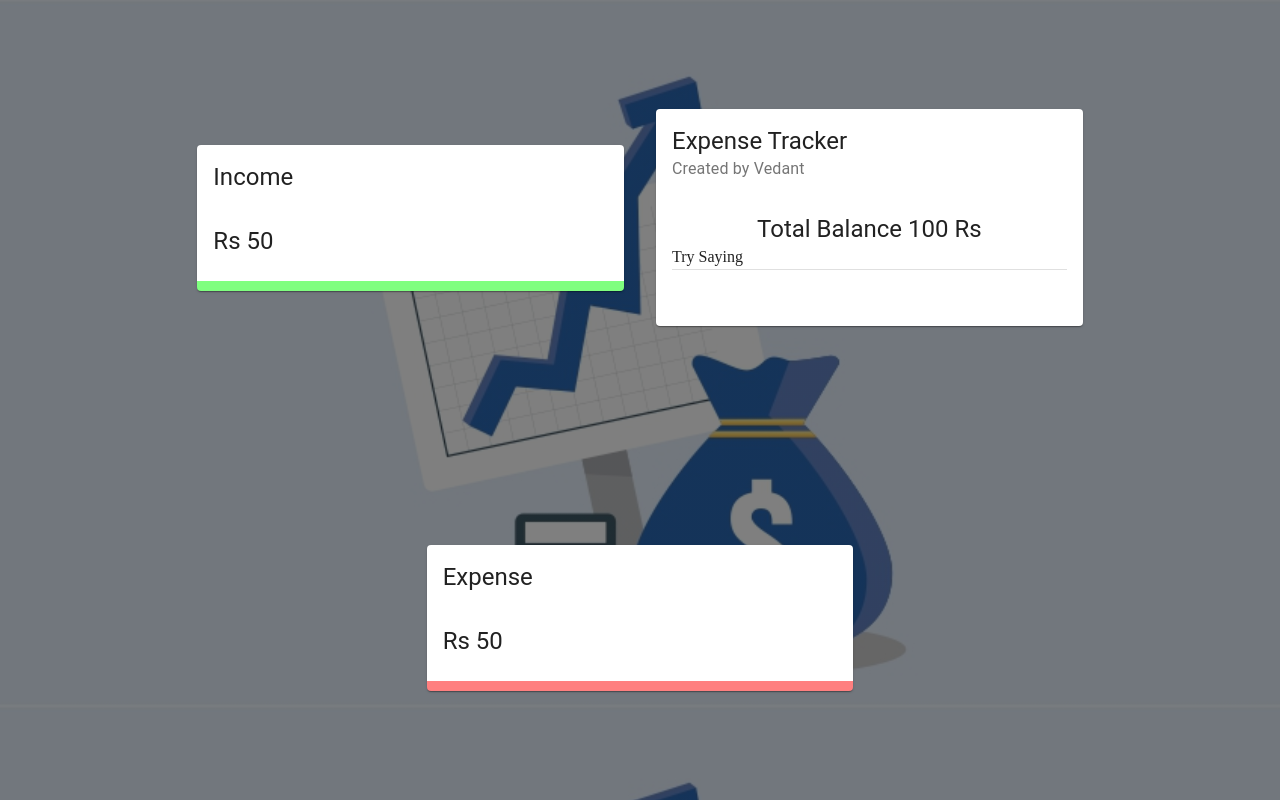
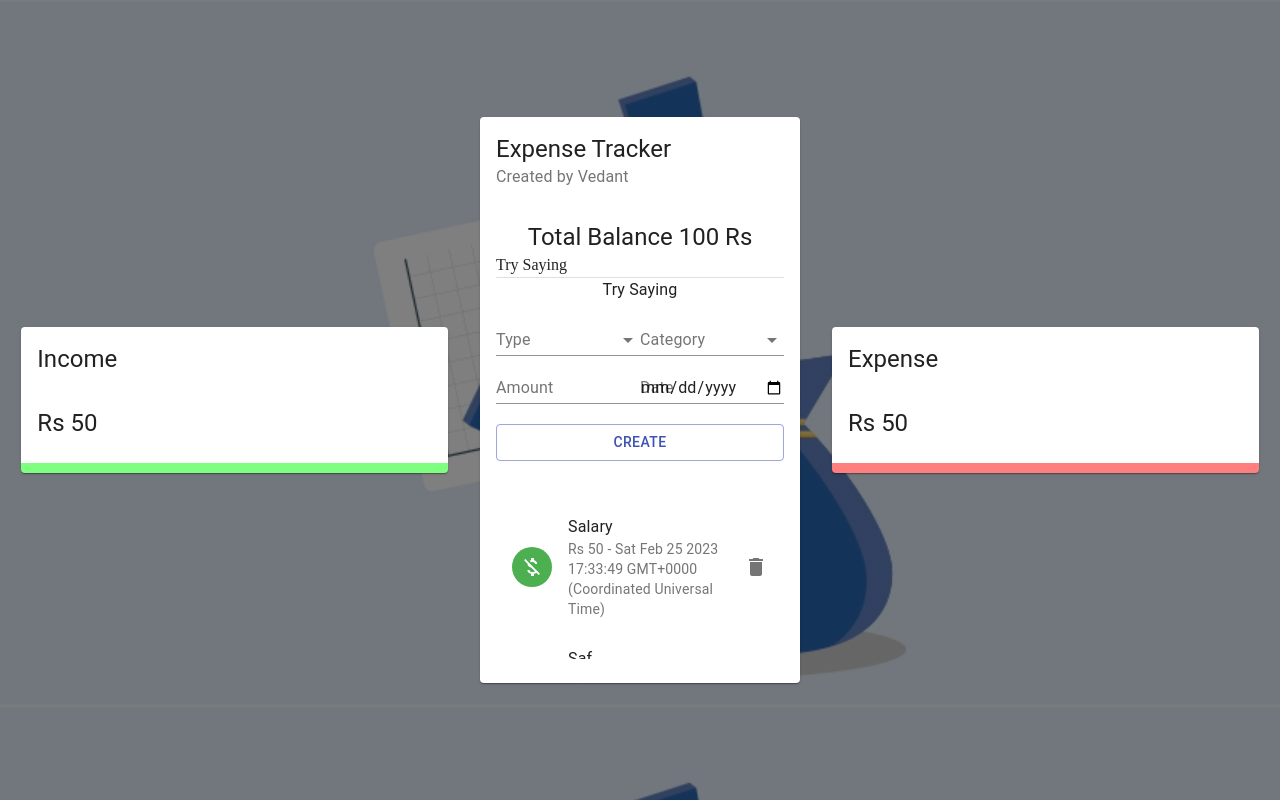
Before and after one commit to vedant-kulk/Expense_tracker, a React (Create React App) app: page / in a window 1280 px wide. Built offline with nearby package versions, Linux system fonts and the light colour scheme.

Commit message:
Added Form  Component

```diff
--- a/src/App.js
+++ b/src/App.js
@@ -10,7 +10,7 @@
       <Grid item xs={12} sm={4}>
           <Details title="Income"/>
       </Grid>
-      <Grid item xs={12} sm={4}>
+      <Grid item xs={12} sm={3}>
           <Main/>
       </Grid>
       <Grid item xs={12} sm={4}>
--- /dev/null
+++ b/src/components/Main/Form/Form.jsx
@@ -0,0 +1,42 @@
+import React from 'react'
+import { TextField,Typography,Grid,Button,FormControl,InputLabel,Select,MenuItem } from '@material-ui/core';
+import UseStyle from './style';
+const Form = () => {
+    const classes=UseStyle();
+  return (
+    <Grid container spacint={2} >
+        <Grid item xs={12}>
+            <Typography align="center" varint="subtitle2" gutterBottom>
+                Try Saying
+            </Typography>
+        </Grid>
+        <Grid item xs={6}>
+            <FormControl fullWidth>
+                <InputLabel>Type</InputLabel>
+                <Select>
+                    <MenuItem value="Income">Income</MenuItem>
+                    <MenuItem value="Expense">Expense</MenuItem>
+                </Select>
+            </FormControl>
+        </Grid>
+        <Grid item xs={6}>
+            <FormControl fullWidth>
+                <InputLabel>Category</InputLabel>
+                <Select>
+                    <MenuItem value="Business">Business</MenuItem>
+                    <MenuItem value="Salary">Salary</MenuItem>
+                </Select>
+            </FormControl>
+        </Grid>
+        <Grid item xs={6}>
+            <TextField type="number" label="Amount" fullWidth/>
+        </Grid>
+        <Grid item xs={6}>
+            <TextField type="date" label="Date" fullWidth/>
+        </Grid>
+        <Button className={classes.button} variant="outlined" color="primary" fullWidth>Create</Button>
+    </Grid>
+  )
+}
+
+export default Form
--- /dev/null
+++ b/src/components/Main/Form/style.js
@@ -0,0 +1,12 @@
+import { makeStyles } from '@material-ui/core/styles';
+
+export default makeStyles(() => ({
+  radioGroup: {
+    display: 'flex',
+    justifyContent: 'center',
+    marginBottom: '-10px',
+  },
+  button: {
+    marginTop: '20px',
+  },
+}));
--- /dev/null
+++ b/src/components/Main/List/List.jsx
@@ -0,0 +1,36 @@
+import React from 'react';
+import {List as MUIList,ListItem,ListItemAvatar,ListItemText,Avatar,ListItemSecondaryAction,IconButton,Slide} from '@material-ui/core';
+import {Delete,MoneyOff} from '@material-ui/icons';
+import UseStyle from './style';
+const List = () => {
+    const classes=UseStyle();
+    const transactions=[
+        {id:1,type:"Income",category:"Salary",amount:50,date:new Date()},
+        {id:1,type:"Income",category:"Saf",amount:50,date:new Date()},
+        {id:1,type:"Income",category:"S",amount:50,date:new Date()}
+    ];
+  return (
+    <MUIList dense={false} className={classes.list}>
+        {transactions.map((transaction)=>(
+            <Slide direction='down' in mountOnEnter unmountOnExit key={transaction.id}>
+                <ListItem>
+                    <ListItemAvatar>
+                        <Avatar className={transaction.type==="Income"?classes.avatarIncome:classes.avatarExpense}>
+                            <MoneyOff/>
+
+                        </Avatar>
+                    </ListItemAvatar>
+                    <ListItemText primary={transaction.category} secondary={`Rs ${transaction.amount} - ${transaction.date}`}  />
+                    <ListItemSecondaryAction>
+                        <IconButton edge="end" aria-label="delete" onclick="">
+                            <Delete/>
+                        </IconButton>
+                    </ListItemSecondaryAction>
+                </ListItem>
+            </Slide>
+        ))}
+    </MUIList>
+  )
+}
+
+export default List
--- /dev/null
+++ b/src/components/Main/List/style.js
@@ -0,0 +1,17 @@
+import { makeStyles } from '@material-ui/core/styles';
+import { red, green } from '@material-ui/core/colors';
+
+export default makeStyles((theme) => ({
+  avatarIncome: {
+    color: '#fff',
+    backgroundColor: green[500],
+  },
+  avatarExpense: {
+    color: theme.palette.getContrastText(red[500]),
+    backgroundColor: red[500],
+  },
+  list: {
+    maxHeight: '150px',
+    overflow: 'auto',
+  },
+}));
--- a/src/components/Main/Main.jsx
+++ b/src/components/Main/Main.jsx
@@ -1,7 +1,8 @@
 import React from 'react'
 import {Card,CardHeader,CardContent,Typography,Grid,Divider} from '@material-ui/core';
 import useStyle from './style';
-
+import Form from './Form/Form';
+import List from './List/List';
 const Main = () => {
     const classes=useStyle();
   return (
@@ -11,14 +12,14 @@
             <Typography align="center" variant="h5">Total Balance 100 Rs</Typography>
             <Typography align="center" variant="su8bstitle1" style={{lineHeight: '1.5em',marginTop:'20px'}}>Try Saying</Typography>
             <Divider/>
+            <Form/>
         </CardContent>
         <CardContent className={classes.cardContent}>
             <Grid container spacing={2}>
                 <Grid item xs={12}>
-
+                    <List/>
                 </Grid>
             </Grid>
-
         </CardContent>
     </Card>
   );
```
